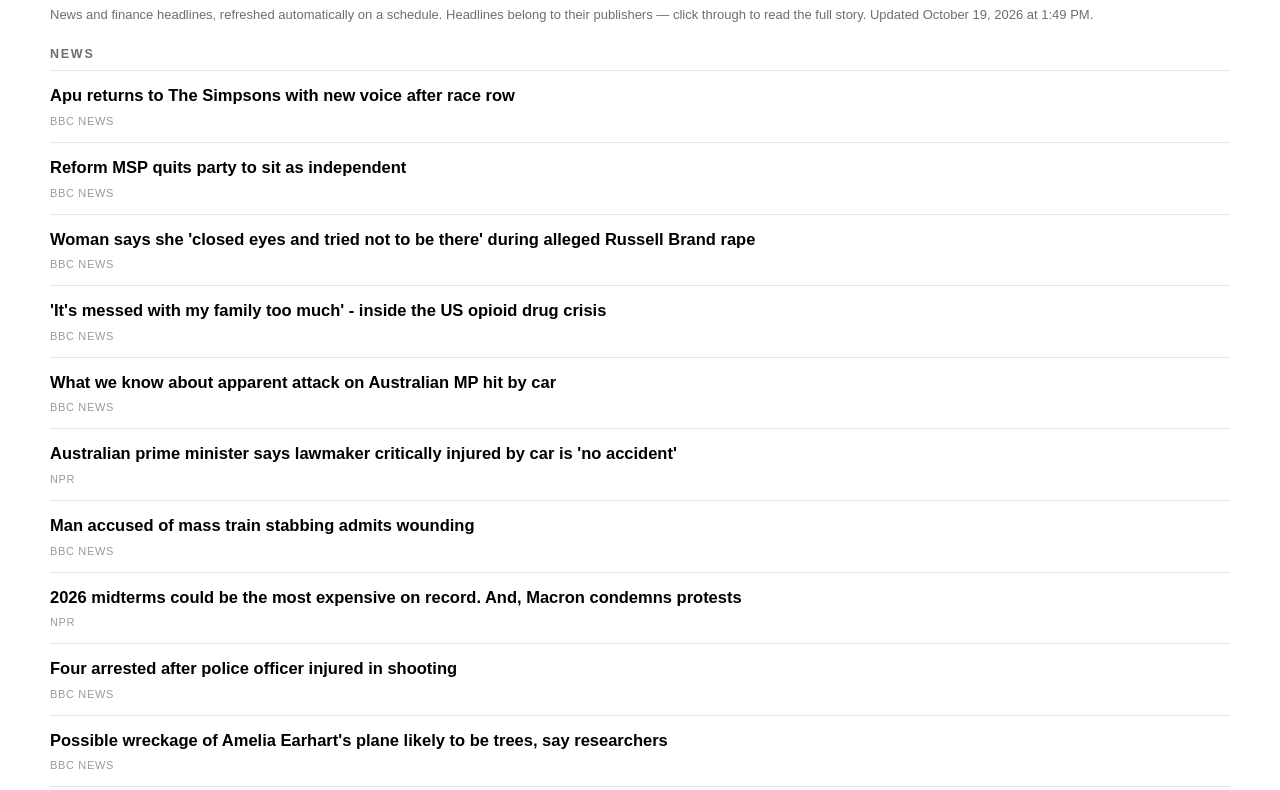
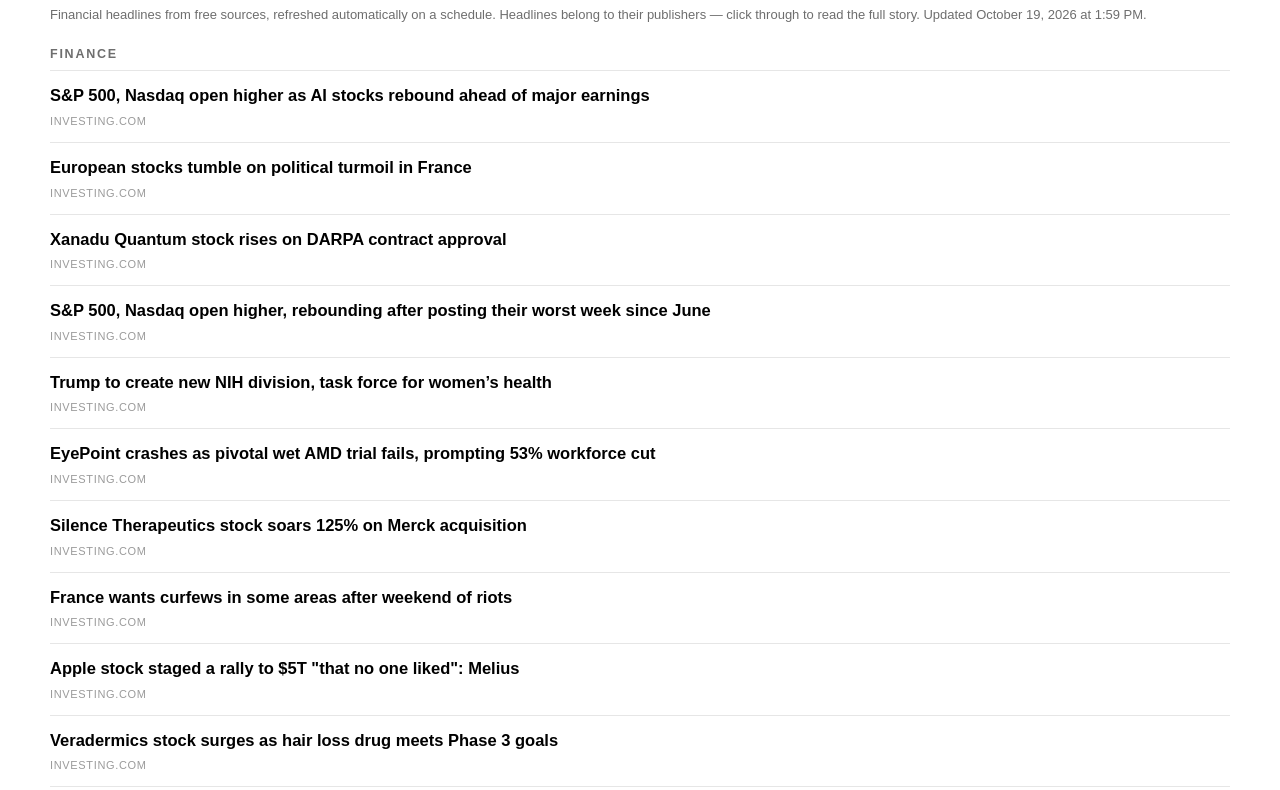
Before and after one commit to gatoreditor-glitch/the-readout, an Eleventy site: page src/wire.njk in a window 1280 px wide. Shown: the part 227-1017 px from the top of the page. Built offline with nearby package versions, Linux system fonts and the light colour scheme; Eleventy itself is replaced by a stand-in of ours; files that its build step writes are made by us from their sources.

Commit message:
Finance-only wire (CNBC + Investing.com RSS); illustrate 4 more explainers

```diff
--- a/src/_data/base_rates.json
+++ b/src/_data/base_rates.json
@@ -1,5 +1,5 @@
 {
-  "computed_at": "2026-10-19T09:50:32",
+  "computed_at": "2026-10-19T09:59:46",
   "data_from": "2010-01-04",
   "data_to": "2026-10-16",
   "universe": "SPY daily closes (dividends excluded)",
--- a/src/_data/markets.json
+++ b/src/_data/markets.json
@@ -1,40 +1,40 @@
 {
-  "updated": "2026-10-19T13:50:02.492Z",
+  "updated": "2026-10-19T13:59:40.023Z",
   "items": [
     {
       "label": "Dow Jones",
       "symbol": "DIA",
-      "price": 517.98,
-      "change": -1.12,
-      "pct": -0.2158
+      "price": 518.4,
+      "change": -0.7,
+      "pct": -0.1348
     },
     {
       "label": "S&P 500",
       "symbol": "SPY",
-      "price": 766.93,
-      "change": 3.68,
-      "pct": 0.4821
+      "price": 766.44,
+      "change": 3.19,
+      "pct": 0.4179
     },
     {
       "label": "Nasdaq 100",
       "symbol": "QQQ",
-      "price": 719.26,
-      "change": 9.46,
-      "pct": 1.3328
+      "price": 717.93,
+      "change": 8.13,
+      "pct": 1.1454
     },
     {
       "label": "Gold",
       "symbol": "GLD",
-      "price": 380.39,
-      "change": -1.62,
-      "pct": -0.4241
+      "price": 380.8,
+      "change": -1.21,
+      "pct": -0.3167
     },
     {
       "label": "Crude Oil",
       "symbol": "USO",
-      "price": 159.93,
-      "change": -1.83,
-      "pct": -1.1313
+      "price": 159.18,
+      "change": -2.58,
+      "pct": -1.595
     }
   ]
 }
--- a/src/_data/signals.json
+++ b/src/_data/signals.json
@@ -1,5 +1,5 @@
 {
-  "updated": "2026-10-19T13:50:29.439Z",
+  "updated": "2026-10-19T13:59:44.868Z",
   "signals": [
     {
       "id": "trend",
--- a/src/_data/wire.json
+++ b/src/_data/wire.json
@@ -1,215 +1,132 @@
 {
-  "updated": "2026-10-19T13:49:59.784Z",
+  "updated": "2026-10-19T13:59:36.798Z",
   "order": [
-    "News",
     "Finance"
   ],
   "groups": {
-    "News": [
+    "Finance": [
       {
-        "headline": "Apu returns to The Simpsons with new voice after race row",
-        "source": "BBC News",
-        "url": "https://www.bbc.co.uk/news/articles/cw33x6gzgdm0o?at_medium=RSS&at_campaign=rss",
-        "datetime": "2026-10-19T13:22:24.000Z"
+        "headline": "S&P 500, Nasdaq open higher as AI stocks rebound ahead of major earnings",
+        "source": "Investing.com",
+        "url": "https://www.investing.com/news/stock-market-news/sp-500-nasdaq-open-higher-as-ai-stocks-rebound-ahead-of-major-earnings-4957719",
+        "datetime": "2026-10-19T17:36:27.000Z"
       },
       {
-        "headline": "Reform MSP quits party to sit as independent",
-        "source": "BBC News",
-        "url": "https://www.bbc.co.uk/news/articles/cq398dgkdg8xo?at_medium=RSS&at_campaign=rss",
-        "datetime": "2026-10-19T13:16:35.000Z"
+        "headline": "European stocks tumble on political turmoil in France",
+        "source": "Investing.com",
+        "url": "https://www.investing.com/news/stock-market-news/european-stocks-start-week-on-dour-note-on-french-civil-unrest-4956419",
+        "datetime": "2026-10-19T17:35:19.000Z"
       },
       {
-        "headline": "Woman says she 'closed eyes and tried not to be there' during alleged Russell Brand rape",
-        "source": "BBC News",
-        "url": "https://www.bbc.co.uk/news/articles/cvj6jylk3456o?at_medium=RSS&at_campaign=rss",
-        "datetime": "2026-10-19T13:01:50.000Z"
+        "headline": "Xanadu Quantum stock rises on DARPA contract approval",
+        "source": "Investing.com",
+        "url": "https://www.investing.com/news/stock-market-news/xanadu-quantum-stock-rises-on-darpa-contract-approval-4957712",
+        "datetime": "2026-10-19T17:34:27.000Z"
       },
       {
-        "headline": "'It's messed with my family too much' - inside the US opioid drug crisis",
-        "source": "BBC News",
-        "url": "https://www.bbc.co.uk/news/videos/cmlyljlzw487o?at_medium=RSS&at_campaign=rss",
-        "datetime": "2026-10-19T12:12:02.000Z"
+        "headline": "S&P 500, Nasdaq open higher, rebounding after posting their worst week since June",
+        "source": "Investing.com",
+        "url": "https://www.investing.com/news/stock-market-news/us-stock-futures-climb-as-investors-return-to-ai-trade-after-selloff-4956195",
+        "datetime": "2026-10-19T17:34:24.000Z"
       },
       {
-        "headline": "What we know about apparent attack on Australian MP hit by car",
-        "source": "BBC News",
-        "url": "https://www.bbc.co.uk/news/articles/cm5ynk1g88kwo?at_medium=RSS&at_campaign=rss",
-        "datetime": "2026-10-19T11:59:26.000Z"
+        "headline": "Trump to create new NIH division, task force for women’s health",
+        "source": "Investing.com",
+        "url": "https://www.investing.com/news/stock-market-news/trump-to-create-new-nih-division-task-force-for-womens-health-4957691",
+        "datetime": "2026-10-19T17:30:27.000Z"
       },
       {
-        "headline": "Australian prime minister says lawmaker critically injured by car is 'no accident'",
-        "source": "NPR",
-        "url": "https://www.npr.org/2026/10/19/g-s1-148737/australia-lawmaker-critically-injured",
-        "datetime": "2026-10-19T11:38:43.000Z"
+        "headline": "EyePoint crashes as pivotal wet AMD trial fails, prompting 53% workforce cut",
+        "source": "Investing.com",
+        "url": "https://www.investing.com/news/stock-market-news/eyepoint-crashes-as-pivotal-wet-amd-trial-fails-prompting-53-workforce-cut-4957677",
+        "datetime": "2026-10-19T17:28:49.000Z"
       },
       {
-        "headline": "Man accused of mass train stabbing admits wounding",
-        "source": "BBC News",
-        "url": "https://www.bbc.co.uk/news/articles/cvgdd2yevd3o?at_medium=RSS&at_campaign=rss",
-        "datetime": "2026-10-19T11:22:26.000Z"
+        "headline": "Silence Therapeutics stock soars 125% on Merck acquisition",
+        "source": "Investing.com",
+        "url": "https://www.investing.com/news/stock-market-news/silence-therapeutics-stock-soars-125-on-merck-acquisition-4957663",
+        "datetime": "2026-10-19T17:26:23.000Z"
       },
       {
-        "headline": "2026 midterms could be the most expensive on record. And, Macron condemns protests",
-        "source": "NPR",
-        "url": "https://www.npr.org/2026/10/19/g-s1-148733/up-first-newsletter-ukraine-russia-campaign-finances-france-protests",
-        "datetime": "2026-10-19T11:15:43.000Z"
+        "headline": "France wants curfews in some areas after weekend of riots",
+        "source": "Investing.com",
+        "url": "https://www.investing.com/news/stock-market-news/as-france-reels-from-violence-macron-points-to-security-failings-4956666",
+        "datetime": "2026-10-19T17:24:52.000Z"
       },
       {
-        "headline": "Four arrested after police officer injured in shooting",
-        "source": "BBC News",
-        "url": "https://www.bbc.co.uk/news/articles/c6073pdxpvjvo?at_medium=RSS&at_campaign=rss",
-        "datetime": "2026-10-19T10:52:25.000Z"
+        "headline": "Apple stock staged a rally to $5T \"that no one liked\": Melius",
+        "source": "Investing.com",
+        "url": "https://www.investing.com/news/stock-market-news/apple-stock-staged-a-rally-to-5t-that-no-one-liked-melius-4957648",
+        "datetime": "2026-10-19T17:21:17.000Z"
       },
       {
-        "headline": "Possible wreckage of Amelia Earhart's plane likely to be trees, say researchers",
-        "source": "BBC News",
-        "url": "https://www.bbc.co.uk/news/articles/cmq5n8x106jdo?at_medium=RSS&at_campaign=rss",
-        "datetime": "2026-10-19T09:11:42.000Z"
+        "headline": "Veradermics stock surges as hair loss drug meets Phase 3 goals",
+        "source": "Investing.com",
+        "url": "https://www.investing.com/news/stock-market-news/veradermics-stock-surges-as-hair-loss-drug-meets-phase-3-goals-4957642",
+        "datetime": "2026-10-19T17:20:28.000Z"
       },
       {
-        "headline": "The real reason it's going to take a while to know who won in some midterm races",
-        "source": "NPR",
-        "url": "https://www.npr.org/2026/10/19/nx-s1-5982027/california-vote-counting-margins",
-        "datetime": "2026-10-19T09:00:00.000Z"
+        "headline": "Women may be at greater risk of AI job losses. Telephone switch operators and PCs show why",
+        "source": "CNBC",
+        "url": "https://www.cnbc.com/2026/10/19/ai-job-losses-women-automation-risk.html",
+        "datetime": "2026-10-19T13:50:32.000Z"
       },
       {
-        "headline": "A Kelvin wave raised sea levels on the West Coast. More are coming",
-        "source": "NPR",
-        "url": "https://www.npr.org/2026/10/19/nx-s1-6001744/el-nino-kelvin-wave-west-coast",
-        "datetime": "2026-10-19T09:00:00.000Z"
-      }
-    ],
-    "Finance": [
-      {
-        "headline": "S&P 500 Falls As Investors Shift Forward-Looking Focus Back To Q4 2026",
-        "source": "SeekingAlpha",
-        "url": "https://finnhub.io/api/news?id=9838e8aaa955743d84ef1aa9eef626e7768326bdf6b13fe937be69655ee63096",
-        "datetime": "2026-10-19T09:22:00.000Z"
-      },
-      {
-        "headline": "A Stealth Bear Market Has Just Made U.S. Stocks A Generational Buy",
-        "source": "SeekingAlpha",
-        "url": "https://finnhub.io/api/news?id=0d5ac4e9c7d645a59f768f40ef491132264d02c5d156005c001f1d8ce5bd5279",
-        "datetime": "2026-10-19T09:14:32.000Z"
-      },
-      {
-        "headline": "Stocktwits Retail Therapy: Staples Defy Market Rout In Best Week Since February — Cracker Barrel, Signet And VF Steal The Show",
-        "source": "Yahoo",
-        "url": "https://finnhub.io/api/news?id=ff4044adc5302eeb2dfb63b6c9ad88db793e17fa5f57049b5576de9abfdadd35",
-        "datetime": "2026-10-19T07:49:30.000Z"
-      },
-      {
-        "headline": "Stock Market: Will S&P 500 Open Up or Down Today?",
-        "source": "Yahoo",
-        "url": "https://finnhub.io/api/news?id=ca18ee60751a0ffa355286c1057def08edb7a8b81d71b42bf1665d8bd8a1e176",
-        "datetime": "2026-10-19T06:36:27.000Z"
-      },
-      {
-        "headline": "The Market Has 1999-Like Valuations, 2007-Like Credit Issues",
-        "source": "SeekingAlpha",
-        "url": "https://finnhub.io/api/news?id=edfad3c74cf986abb114d7043ae6db480a40853c3d916b6b0104e7f70941a6ee",
-        "datetime": "2026-10-19T06:27:42.000Z"
-      },
-      {
-        "headline": "Alert: Sudden Weakness In Technology - Why It Matters",
-        "source": "SeekingAlpha",
-        "url": "https://finnhub.io/api/news?id=205120c6632239cbf798ab9f89b188e80806bc36f814c58f1cce629ee5a85025",
-        "datetime": "2026-10-19T05:32:03.000Z"
-      },
-      {
-        "headline": "Dow Futures Rise Despite 'Black Monday' Calls: Market Commentator Says Selloff Worries Are 'Overdone'",
-        "source": "Yahoo",
-        "url": "https://finnhub.io/api/news?id=3af609fa9039e277aa853b4093052566055f0c9f6c7d8cf61b16c43f1155c7ae",
-        "datetime": "2026-10-19T04:46:14.000Z"
-      },
-      {
-        "headline": "No ‘Black Monday’? Nasdaq, S&P 500, Dow Futures Spike As Big Tech Earnings Loom This Week — Retail Stays Cautious",
-        "source": "Yahoo",
-        "url": "https://finnhub.io/api/news?id=1a2e701a4b533b333f361b3a63e36f7840c645ceaa6ad5ec7dd99a649e6795af",
-        "datetime": "2026-10-19T04:07:56.000Z"
-      },
-      {
-        "headline": "Stocktwits Pharma Pulse: Moderna-Merck Cancer Vaccine Grabs Spotlight As Kidney-Cancer And MS Data Pour In",
-        "source": "Yahoo",
-        "url": "https://finnhub.io/api/news?id=76496f81480358631a4fdb5349265ccf7219ba4e626da0d1745c468f7b418512",
-        "datetime": "2026-10-19T03:15:13.000Z"
-      },
-      {
-        "headline": "Weekly Market Pulse: Reality Bites",
-        "source": "SeekingAlpha",
-        "url": "https://finnhub.io/api/news?id=a02a3b1553e88ac2154d3ea698c43c97449dc78581de65f33a65edba64f8d22f",
-        "datetime": "2026-10-19T03:14:00.000Z"
-      },
-      {
-        "headline": "What Would Stop The AI Selloff",
-        "source": "SeekingAlpha",
-        "url": "https://finnhub.io/api/news?id=f81e56ca69a5fcfaacd77d3a9630d96359897268651205c32cb90015cce769d2",
-        "datetime": "2026-10-19T01:53:26.000Z"
-      },
-      {
-        "headline": "Bonds Already Discounted A 3rd Hike, Stocks Have Followed, Stay Long",
-        "source": "SeekingAlpha",
-        "url": "https://finnhub.io/api/news?id=f639953768fbbd69bdc4fa4baffb34746c56adb4a5f8894e3effe2572f294a4b",
-        "datetime": "2026-10-18T21:48:22.000Z"
+        "headline": "NYSE becomes latest exchange to extend options hours as appetite for around-the-clock trading grows",
+        "source": "CNBC",
+        "url": "https://www.cnbc.com/2026/10/19/nyse-extends-options-trading-hours.html",
+        "datetime": "2026-10-19T13:46:50.000Z"
       }
     ]
   },
   "latest": [
     {
-      "headline": "Apu returns to The Simpsons with new voice after race row",
-      "source": "BBC News",
-      "url": "https://www.bbc.co.uk/news/articles/cw33x6gzgdm0o?at_medium=RSS&at_campaign=rss",
-      "datetime": "2026-10-19T13:22:24.000Z",
-      "category": "News"
+      "headline": "S&P 500, Nasdaq open higher as AI stocks rebound ahead of major earnings",
+      "source": "Investing.com",
+      "url": "https://www.investing.com/news/stock-market-news/sp-500-nasdaq-open-higher-as-ai-stocks-rebound-ahead-of-major-earnings-4957719",
+      "datetime": "2026-10-19T17:36:27.000Z"
     },
     {
-      "headline": "Reform MSP quits party to sit as independent",
-      "source": "BBC News",
-      "url": "https://www.bbc.co.uk/news/articles/cq398dgkdg8xo?at_medium=RSS&at_campaign=rss",
-      "datetime": "2026-10-19T13:16:35.000Z",
-      "category": "News"
+      "headline": "European stocks tumble on political turmoil in France",
+      "source": "Investing.com",
+      "url": "https://www.investing.com/news/stock-market-news/european-stocks-start-week-on-dour-note-on-french-civil-unrest-4956419",
+      "datetime": "2026-10-19T17:35:19.000Z"
     },
     {
-      "headline": "Woman says she 'closed eyes and tried not to be there' during alleged Russell Brand rape",
-      "source": "BBC News",
-      "url": "https://www.bbc.co.uk/news/articles/cvj6jylk3456o?at_medium=RSS&at_campaign=rss",
-      "datetime": "2026-10-19T13:01:50.000Z",
-      "category": "News"
+      "headline": "Xanadu Quantum stock rises on DARPA contract approval",
+      "source": "Investing.com",
+      "url": "https://www.investing.com/news/stock-market-news/xanadu-quantum-stock-rises-on-darpa-contract-approval-4957712",
+      "datetime": "2026-10-19T17:34:27.000Z"
     },
     {
-      "headline": "'It's messed with my family too much' - inside the US opioid drug crisis",
-      "source": "BBC News",
-      "url": "https://www.bbc.co.uk/news/videos/cmlyljlzw487o?at_medium=RSS&at_campaign=rss",
-      "datetime": "2026-10-19T12:12:02.000Z",
-      "category": "News"
+      "headline": "S&P 500, Nasdaq open higher, rebounding after posting their worst week since June",
+      "source": "Investing.com",
+      "url": "https://www.investing.com/news/stock-market-news/us-stock-futures-climb-as-investors-return-to-ai-trade-after-selloff-4956195",
+      "datetime": "2026-10-19T17:34:24.000Z"
     },
     {
-      "headline": "What we know about apparent attack on Australian MP hit by car",
-      "source": "BBC News",
-      "url": "https://www.bbc.co.uk/news/articles/cm5ynk1g88kwo?at_medium=RSS&at_campaign=rss",
-      "datetime": "2026-10-19T11:59:26.000Z",
-      "category": "News"
+      "headline": "Trump to create new NIH division, task force for women’s health",
+      "source": "Investing.com",
+      "url": "https://www.investing.com/news/stock-market-news/trump-to-create-new-nih-division-task-force-for-womens-health-4957691",
+      "datetime": "2026-10-19T17:30:27.000Z"
     },
     {
-      "headline": "Australian prime minister says lawmaker critically injured by car is 'no accident'",
-      "source": "NPR",
-      "url": "https://www.npr.org/2026/10/19/g-s1-148737/australia-lawmaker-critically-injured",
-      "datetime": "2026-10-19T11:38:43.000Z",
-      "category": "News"
+      "headline": "EyePoint crashes as pivotal wet AMD trial fails, prompting 53% workforce cut",
+      "source": "Investing.com",
+      "url": "https://www.investing.com/news/stock-market-news/eyepoint-crashes-as-pivotal-wet-amd-trial-fails-prompting-53-workforce-cut-4957677",
+      "datetime": "2026-10-19T17:28:49.000Z"
     },
     {
-      "headline": "Man accused of mass train stabbing admits wounding",
-      "source": "BBC News",
-      "url": "https://www.bbc.co.uk/news/articles/cvgdd2yevd3o?at_medium=RSS&at_campaign=rss",
-      "datetime": "2026-10-19T11:22:26.000Z",
-      "category": "News"
+      "headline": "Silence Therapeutics stock soars 125% on Merck acquisition",
+      "source": "Investing.com",
+      "url": "https://www.investing.com/news/stock-market-news/silence-therapeutics-stock-soars-125-on-merck-acquisition-4957663",
+      "datetime": "2026-10-19T17:26:23.000Z"
     },
     {
-      "headline": "2026 midterms could be the most expensive on record. And, Macron condemns protests",
-      "source": "NPR",
-      "url": "https://www.npr.org/2026/10/19/g-s1-148733/up-first-newsletter-ukraine-russia-campaign-finances-france-protests",
-      "datetime": "2026-10-19T11:15:43.000Z",
-      "category": "News"
+      "headline": "France wants curfews in some areas after weekend of riots",
+      "source": "Investing.com",
+      "url": "https://www.investing.com/news/stock-market-news/as-france-reels-from-violence-macron-points-to-security-failings-4956666",
+      "datetime": "2026-10-19T17:24:52.000Z"
     }
   ]
 }
--- a/src/wire.njk
+++ b/src/wire.njk
@@ -4,7 +4,7 @@ title: The Wire
 ---
 <section class="wire-page">
   <h1 class="page-title">The Wire</h1>
-  <p class="wire-note">News and finance headlines, refreshed automatically on a schedule. Headlines belong to their publishers — click through to read the full story. Updated {{ wire.updated | date("MMMM d, yyyy 'at' h:mm a") }}.</p>
+  <p class="wire-note">Financial headlines from free sources, refreshed automatically on a schedule. Headlines belong to their publishers — click through to read the full story. Updated {{ wire.updated | date("MMMM d, yyyy 'at' h:mm a") }}.</p>
   {% for cat in wire.order %}
   {% if wire.groups[cat].length %}
   <h2 class="wire-cat" id="{{ cat | lower }}">{{ cat }}</h2>
```
Also changed, not shown: scripts/fetch-wire.mjs (+11 -62 lines), src/articles/base-rate-drawdown10.md (+1 -0 lines), src/articles/base-rate-drawdown20.md (+1 -0 lines), src/articles/signals-inflation.md (+1 -0 lines), src/articles/signals-unemployment.md (+1 -0 lines), src/assets/images/base-rate-drawdown10.jpg (added), src/assets/images/base-rate-drawdown20.jpg (added), src/assets/images/signals-inflation.jpg (added), src/assets/images/signals-unemployment.jpg (added).
